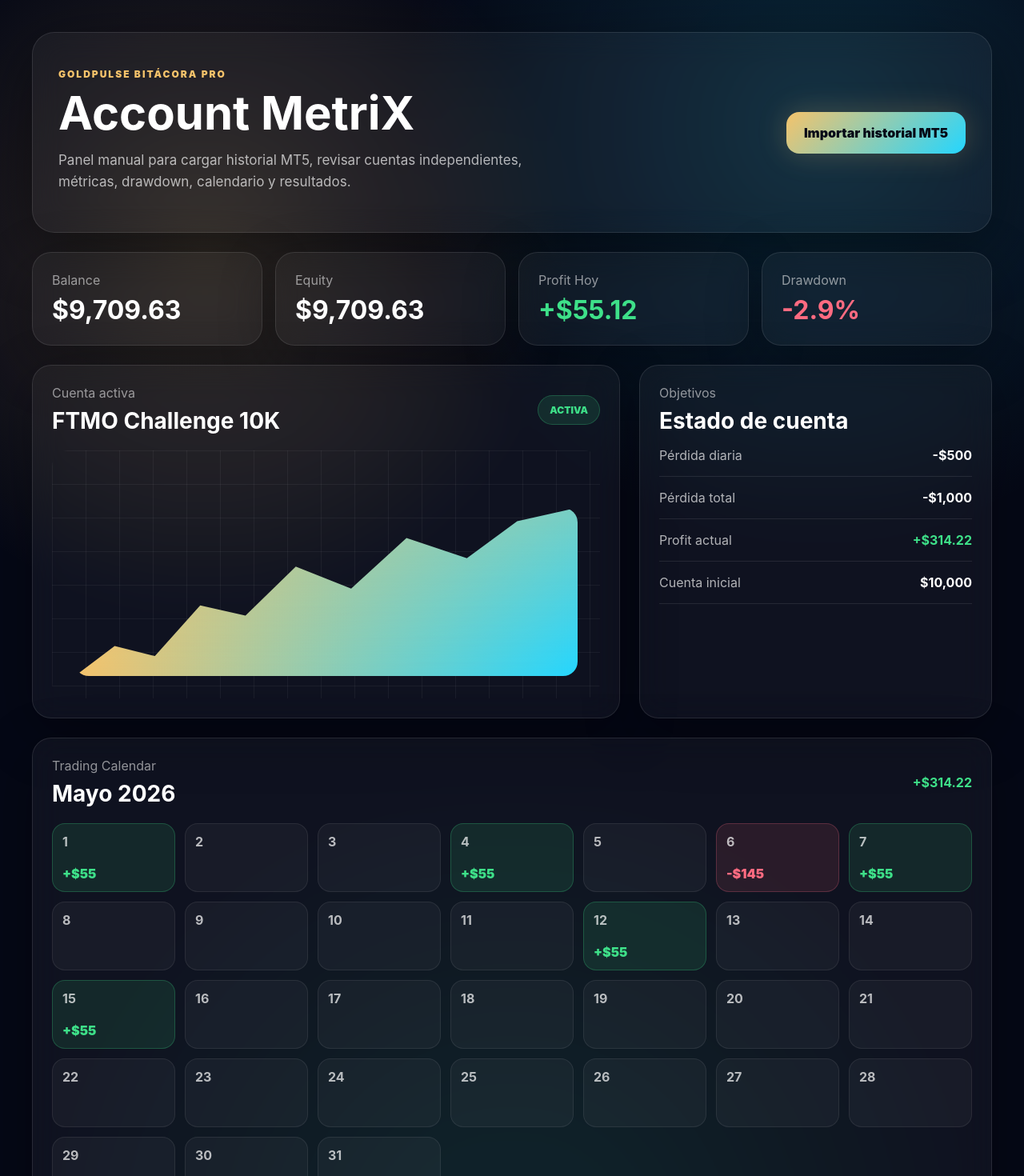
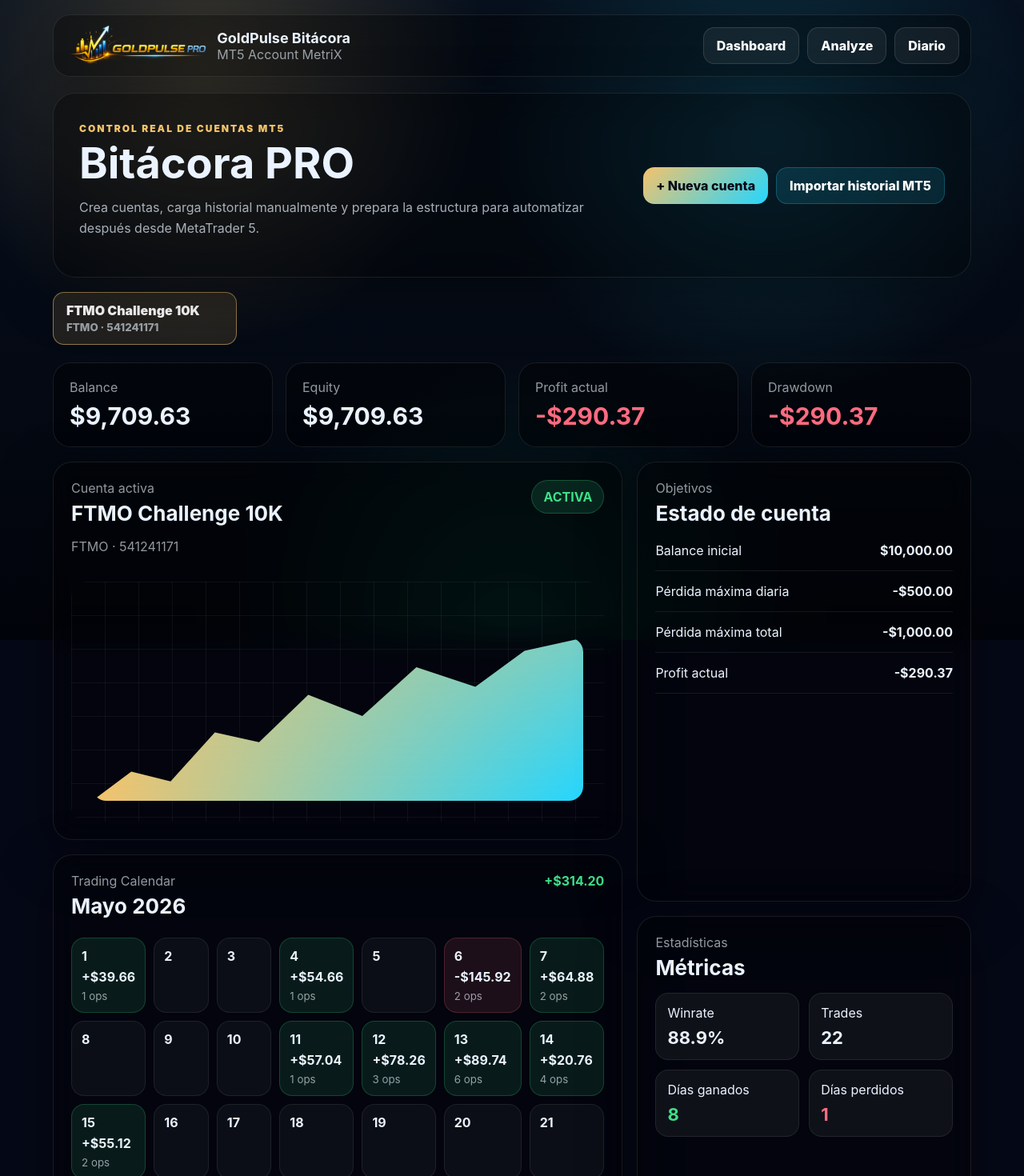
Before and after one commit to fjuanmanuel126-pixel/GoldPulse, a Next.js app: page /bitacora in a window 1280 px wide. Shown: the top 1470 px of the page at 80% size. Built offline with nearby package versions, Linux system fonts and the light colour scheme.

Commit message:
Bitacora real GoldPulse

```diff
--- a/pages/bitacora.tsx
+++ b/pages/bitacora.tsx
@@ -1,109 +1,384 @@
+import { useEffect, useMemo, useState } from "react";
+import { useRouter } from "next/router";
+
+type Account = {
+  id: string;
+  name: string;
+  broker: string;
+  accountNumber: string;
+  initialBalance: number;
+  balance: number;
+  equity: number;
+  maxDailyLoss: number;
+  maxTotalLoss: number;
+  createdAt: number;
+};
+
+const KEY = "goldpulse_mt5_accounts_v1";
+
+const demo: Account[] = [
+  {
+    id: "ftmo-demo",
+    name: "FTMO Challenge 10K",
+    broker: "FTMO",
+    accountNumber: "541241171",
+    initialBalance: 10000,
+    balance: 9709.63,
+    equity: 9709.63,
+    maxDailyLoss: 500,
+    maxTotalLoss: 1000,
+    createdAt: Date.now(),
+  },
+];
+
+const daily = [
+  { day: 1, pnl: 39.66, trades: 1 },
+  { day: 4, pnl: 54.66, trades: 1 },
+  { day: 6, pnl: -145.92, trades: 2 },
+  { day: 7, pnl: 64.88, trades: 2 },
+  { day: 11, pnl: 57.04, trades: 1 },
+  { day: 12, pnl: 78.26, trades: 3 },
+  { day: 13, pnl: 89.74, trades: 6 },
+  { day: 14, pnl: 20.76, trades: 4 },
+  { day: 15, pnl: 55.12, trades: 2 },
+];
+
+function money(v: number) {
+  const sign = v > 0 ? "+" : v < 0 ? "-" : "";
+  return `${sign}$${Math.abs(v).toLocaleString("en-US", {
+    minimumFractionDigits: 2,
+    maximumFractionDigits: 2,
+  })}`;
+}
+
 export default function BitacoraPage() {
+  const router = useRouter();
+  const [accounts, setAccounts] = useState<Account[]>(demo);
+  const [selectedId, setSelectedId] = useState("ftmo-demo");
+  const [showNew, setShowNew] = useState(false);
+
+  const selected = accounts.find((a) => a.id === selectedId) || accounts[0];
+
+  useEffect(() => {
+    try {
+      const raw = localStorage.getItem(KEY);
+      if (raw) {
+        const parsed = JSON.parse(raw);
+        if (Array.isArray(parsed) && parsed.length) {
+          setAccounts(parsed);
+          setSelectedId(parsed[0].id);
+        }
+      }
+    } catch {}
+  }, []);
+
+  useEffect(() => {
+    localStorage.setItem(KEY, JSON.stringify(accounts));
+  }, [accounts]);
+
+  const stats = useMemo(() => {
+    const profit = selected.balance - selected.initialBalance;
+    const dd = selected.initialBalance - selected.balance;
+    const wins = daily.filter((d) => d.pnl > 0).length;
+    const losses = daily.filter((d) => d.pnl < 0).length;
+    const trades = daily.reduce((a, b) => a + b.trades, 0);
+
+    return {
+      profit,
+      dd,
+      wins,
+      losses,
+      trades,
+      winrate: daily.length ? (wins / daily.length) * 100 : 0,
+    };
+  }, [selected]);
+
+  function addAccount(e: any) {
+    e.preventDefault();
+
+    const form = new FormData(e.currentTarget);
+
+    const newAccount: Account = {
+      id: crypto.randomUUID(),
+      name: String(form.get("name") || "Nueva cuenta"),
+      broker: String(form.get("broker") || "MT5"),
+      accountNumber: String(form.get("accountNumber") || ""),
+      initialBalance: Number(form.get("initialBalance") || 0),
+      balance: Number(form.get("initialBalance") || 0),
+      equity: Number(form.get("initialBalance") || 0),
+      maxDailyLoss: Number(form.get("maxDailyLoss") || 0),
+      maxTotalLoss: Number(form.get("maxTotalLoss") || 0),
+      createdAt: Date.now(),
+    };
+
+    setAccounts((prev) => [newAccount, ...prev]);
+    setSelectedId(newAccount.id);
+    setShowNew(false);
+  }
+
   return (
-    <main className="page">
-      <section className="hero">
+    <main className="gp-page">
+      <div className="gp-bg" />
+
+      <div className="gp-wrap">
+        <header className="gp-topbar">
+          <div className="gp-brand">
+            <img src="/branding/logo.png" />
             <div>
-          <p className="badge">GOLDPULSE BITÁCORA PRO</p>
-          <h1>Account MetriX</h1>
-          <p className="sub">
-            Panel manual para cargar historial MT5, revisar cuentas independientes,
-            métricas, drawdown, calendario y resultados.
+              <strong>GoldPulse Bitácora</strong>
+              <span>MT5 Account MetriX</span>
+            </div>
+          </div>
+
+          <nav>
+            <button onClick={() => router.push("/dashboard")}>Dashboard</button>
+            <button onClick={() => router.push("/analyze")}>Analyze</button>
+            <button onClick={() => router.push("/diary")}>Diario</button>
+          </nav>
+        </header>
+
+        <section className="gp-hero">
+          <div>
+            <span className="gp-badge">CONTROL REAL DE CUENTAS MT5</span>
+            <h1>Bitácora PRO</h1>
+            <p>
+              Crea cuentas, carga historial manualmente y prepara la estructura
+              para automatizar después desde MetaTrader 5.
             </p>
           </div>
 
-        <button>Importar historial MT5</button>
+          <div className="gp-actions">
+            <button className="gold" onClick={() => setShowNew(true)}>
+              + Nueva cuenta
+            </button>
+            <button className="blue">Importar historial MT5</button>
+          </div>
         </section>
 
-      <section className="cards">
-        <Card title="Balance" value="$9,709.63" />
-        <Card title="Equity" value="$9,709.63" />
-        <Card title="Profit Hoy" value="+$55.12" green />
-        <Card title="Drawdown" value="-2.9%" red />
+        {showNew && (
+          <form className="gp-card gp-form" onSubmit={addAccount}>
+            <h2>Nueva cuenta MT5</h2>
+
+            <input name="name" placeholder="Nombre: FTMO 10K" required />
+            <input name="broker" placeholder="Broker / Prop firm" required />
+            <input name="accountNumber" placeholder="Número de cuenta" />
+            <input name="initialBalance" type="number" placeholder="Balance inicial" required />
+            <input name="maxDailyLoss" type="number" placeholder="Pérdida máxima diaria" />
+            <input name="maxTotalLoss" type="number" placeholder="Pérdida máxima total" />
+
+            <div className="gp-actions">
+              <button className="gold" type="submit">Guardar cuenta</button>
+              <button type="button" onClick={() => setShowNew(false)}>Cancelar</button>
+            </div>
+          </form>
+        )}
+
+        <section className="gp-accountList">
+          {accounts.map((acc) => (
+            <button
+              key={acc.id}
+              className={acc.id === selectedId ? "active" : ""}
+              onClick={() => setSelectedId(acc.id)}
+            >
+              <span>{acc.name}</span>
+              <small>{acc.broker} · {acc.accountNumber || "Sin número"}</small>
+            </button>
+          ))}
         </section>
 
-      <section className="grid">
-        <div className="panel big">
-          <div className="top">
+        <section className="gp-grid4">
+          <Metric title="Balance" value={money(selected.balance).replace("+", "")} />
+          <Metric title="Equity" value={money(selected.equity).replace("+", "")} />
+          <Metric title="Profit actual" value={money(stats.profit)} green={stats.profit >= 0} red={stats.profit < 0} />
+          <Metric title="Drawdown" value={money(-stats.dd)} red />
+        </section>
+
+        <section className="gp-layout">
+          <div className="gp-left">
+            <div className="gp-card">
+              <div className="gp-cardTop">
                 <div>
-              <p className="mini">Cuenta activa</p>
-              <h2>FTMO Challenge 10K</h2>
+                  <span className="gp-mini">Cuenta activa</span>
+                  <h2>{selected.name}</h2>
+                  <p>{selected.broker} · {selected.accountNumber}</p>
                 </div>
-            <span className="active">ACTIVA</span>
+                <strong className="status">ACTIVA</strong>
               </div>
 
-          <div className="chart">
+              <div className="gp-chart">
                 <div className="curve" />
               </div>
             </div>
 
-        <div className="panel">
-          <p className="mini">Objetivos</p>
-          <h2>Estado de cuenta</h2>
-
-          <Row label="Pérdida diaria" value="-$500" />
-          <Row label="Pérdida total" value="-$1,000" />
-          <Row label="Profit actual" value="+$314.22" green />
-          <Row label="Cuenta inicial" value="$10,000" />
-        </div>
-      </section>
-
-      <section className="panel">
-        <div className="top">
+            <div className="gp-card">
+              <div className="gp-cardTop">
                 <div>
-            <p className="mini">Trading Calendar</p>
+                  <span className="gp-mini">Trading Calendar</span>
                   <h2>Mayo 2026</h2>
                 </div>
-          <strong className="green">+$314.22</strong>
+                <strong className="green">{money(daily.reduce((a, b) => a + b.pnl, 0))}</strong>
               </div>
 
               <div className="calendar">
                 {Array.from({ length: 31 }, (_, i) => {
                   const day = i + 1;
-            const positive = [1, 4, 7, 12, 15].includes(day);
-            const negative = day === 6;
+                  const found = daily.find((d) => d.day === day);
 
                   return (
                     <div
                       key={day}
-                className={`day ${positive ? "pos" : ""} ${negative ? "neg" : ""}`}
+                      className={`day ${
+                        found?.pnl && found.pnl > 0 ? "pos" : found?.pnl && found.pnl < 0 ? "neg" : ""
+                      }`}
                     >
                       <b>{day}</b>
-                {positive && <span>+$55</span>}
-                {negative && <span>-$145</span>}
+                      {found && (
+                        <>
+                          <strong>{money(found.pnl)}</strong>
+                          <small>{found.trades} ops</small>
+                        </>
+                      )}
                     </div>
                   );
                 })}
               </div>
+            </div>
+          </div>
+
+          <aside className="gp-right">
+            <div className="gp-card">
+              <span className="gp-mini">Objetivos</span>
+              <h2>Estado de cuenta</h2>
+
+              <Row label="Balance inicial" value={money(selected.initialBalance).replace("+", "")} />
+              <Row label="Pérdida máxima diaria" value={money(-selected.maxDailyLoss)} />
+              <Row label="Pérdida máxima total" value={money(-selected.maxTotalLoss)} />
+              <Row label="Profit actual" value={money(stats.profit)} green={stats.profit >= 0} />
+            </div>
+
+            <div className="gp-card">
+              <span className="gp-mini">Estadísticas</span>
+              <h2>Métricas</h2>
+
+              <div className="stats">
+                <Stat label="Winrate" value={`${stats.winrate.toFixed(1)}%`} />
+                <Stat label="Trades" value={String(stats.trades)} />
+                <Stat label="Días ganados" value={String(stats.wins)} green />
+                <Stat label="Días perdidos" value={String(stats.losses)} red />
+              </div>
+            </div>
+          </aside>
         </section>
+      </div>
 
       <style jsx>{`
-        .page {
+        .gp-page {
           min-height: 100vh;
-          padding: 40px;
-          color: white;
-          background:
-            radial-gradient(circle at 20% 20%, rgba(245, 195, 107, 0.18), transparent 28%),
-            radial-gradient(circle at 80% 10%, rgba(36, 214, 255, 0.16), transparent 30%),
-            radial-gradient(circle at 50% 100%, rgba(0, 255, 180, 0.08), transparent 35%),
-            #050816;
+          background: #050816;
+          color: #eaf3ff;
           font-family: Inter, Arial, sans-serif;
+          position: relative;
+          overflow-x: hidden;
         }
 
-        .hero {
+        .gp-bg {
+          position: fixed;
+          inset: 0;
+          background:
+            radial-gradient(circle at 20% 10%, rgba(245,195,107,.22), transparent 28%),
+            radial-gradient(circle at 75% 20%, rgba(36,214,255,.18), transparent 30%),
+            radial-gradient(circle at 50% 100%, rgba(0,255,180,.10), transparent 35%),
+            linear-gradient(180deg, #07111f, #02040b);
+          pointer-events: none;
+        }
+
+        .gp-wrap {
+          max-width: 1180px;
+          margin: 0 auto;
+          padding: 18px 16px 90px;
+          position: relative;
+          z-index: 1;
+        }
+
+        .gp-topbar,
+        .gp-card,
+        .gp-hero {
+          background: rgba(0,0,0,.38);
+          border: 1px solid rgba(255,255,255,.09);
+          backdrop-filter: blur(16px);
+          box-shadow: 0 20px 70px rgba(0,0,0,.35);
+        }
+
+        .gp-topbar {
+          display: flex;
+          justify-content: space-between;
+          align-items: center;
+          border-radius: 22px;
+          padding: 12px 14px;
+          margin-bottom: 20px;
+        }
+
+        .gp-brand {
+          display: flex;
+          align-items: center;
+          gap: 12px;
+        }
+
+        .gp-brand img {
+          height: 52px;
+        }
+
+        .gp-brand strong {
+          display: block;
+          font-size: 18px;
+        }
+
+        .gp-brand span,
+        .gp-card p,
+        .gp-mini,
+        small {
+          color: rgba(234,243,255,.62);
+        }
+
+        nav,
+        .gp-actions {
+          display: flex;
+          gap: 10px;
+          flex-wrap: wrap;
+        }
+
+        button {
+          border: 1px solid rgba(255,255,255,.12);
+          background: rgba(255,255,255,.06);
+          color: white;
+          padding: 12px 16px;
+          border-radius: 14px;
+          font-weight: 800;
+          cursor: pointer;
+        }
+
+        .gold {
+          background: linear-gradient(135deg, #f5c36b, #24d6ff);
+          color: #050816;
+          border: 0;
+        }
+
+        .blue {
+          background: rgba(36,214,255,.12);
+          border-color: rgba(36,214,255,.25);
+        }
+
+        .gp-hero {
+          border-radius: 28px;
+          padding: 32px;
           display: flex;
           justify-content: space-between;
           align-items: center;
           gap: 24px;
-          padding: 32px;
-          border-radius: 28px;
-          background: rgba(255, 255, 255, 0.045);
-          border: 1px solid rgba(255, 255, 255, 0.1);
-          box-shadow: 0 20px 80px rgba(0, 0, 0, 0.45);
-          backdrop-filter: blur(18px);
-          margin-bottom: 24px;
+          margin-bottom: 18px;
         }
 
-        .badge {
+        .gp-badge {
           color: #f5c36b;
           letter-spacing: 2px;
           font-size: 12px;
@@ -111,183 +386,212 @@
         }
 
         h1 {
-          font-size: 58px;
-          margin: 0;
+          font-size: 54px;
+          margin: 8px 0;
           line-height: 1;
         }
 
-        .sub {
-          max-width: 650px;
-          color: rgba(255, 255, 255, 0.68);
-          line-height: 1.6;
-          font-size: 17px;
+        h2 {
+          margin: 6px 0;
+          font-size: 26px;
         }
 
-        button {
-          border: 0;
-          padding: 16px 22px;
-          border-radius: 16px;
-          font-weight: 900;
-          cursor: pointer;
-          background: linear-gradient(135deg, #f5c36b, #24d6ff);
-          color: #050816;
-          box-shadow: 0 0 36px rgba(245, 195, 107, 0.22);
+        .gp-hero p {
+          max-width: 650px;
+          line-height: 1.6;
+          color: rgba(234,243,255,.7);
         }
 
-        .cards {
+        .gp-form {
+          display: grid;
+          gap: 12px;
+          margin-bottom: 18px;
+        }
+
+        input {
+          background: rgba(255,255,255,.06);
+          border: 1px solid rgba(255,255,255,.12);
+          color: white;
+          padding: 14px;
+          border-radius: 14px;
+          outline: none;
+        }
+
+        .gp-accountList {
+          display: flex;
+          gap: 12px;
+          overflow-x: auto;
+          margin-bottom: 18px;
+          padding-bottom: 4px;
+        }
+
+        .gp-accountList button {
+          min-width: 230px;
+          text-align: left;
+        }
+
+        .gp-accountList button span {
+          display: block;
+          font-weight: 900;
+        }
+
+        .gp-accountList button.active {
+          border-color: rgba(245,195,107,.55);
+          background: rgba(245,195,107,.12);
+        }
+
+        .gp-grid4 {
           display: grid;
           grid-template-columns: repeat(4, 1fr);
           gap: 16px;
-          margin-bottom: 24px;
+          margin-bottom: 18px;
         }
 
-        .card,
-        .panel {
-          background: rgba(255, 255, 255, 0.045);
-          border: 1px solid rgba(255, 255, 255, 0.1);
-          border-radius: 24px;
-          padding: 24px;
-          box-shadow: 0 20px 70px rgba(0, 0, 0, 0.32);
-          backdrop-filter: blur(18px);
+        .metric {
+          border-radius: 22px;
+          padding: 20px;
+          background: rgba(0,0,0,.38);
+          border: 1px solid rgba(255,255,255,.09);
         }
 
-        .card p,
-        .mini {
-          color: rgba(255, 255, 255, 0.55);
-          margin: 0 0 8px;
+        .metric span {
+          color: rgba(234,243,255,.62);
         }
 
-        .card h2 {
-          font-size: 32px;
-          margin: 0;
+        .metric strong {
+          display: block;
+          font-size: 30px;
+          margin-top: 8px;
         }
 
-        .grid {
+        .gp-layout {
           display: grid;
-          grid-template-columns: 1.5fr 0.9fr;
-          gap: 24px;
-          margin-bottom: 24px;
+          grid-template-columns: 1.45fr .85fr;
+          gap: 18px;
         }
 
-        .top {
+        .gp-left,
+        .gp-right {
+          display: grid;
+          gap: 18px;
+        }
+
+        .gp-card {
+          border-radius: 24px;
+          padding: 22px;
+        }
+
+        .gp-cardTop {
           display: flex;
           justify-content: space-between;
-          align-items: center;
           gap: 16px;
-          margin-bottom: 20px;
+          margin-bottom: 18px;
         }
 
-        h2 {
-          margin: 0;
-          font-size: 28px;
+        .status {
+          color: #3ee089;
+          background: rgba(62,224,137,.12);
+          border: 1px solid rgba(62,224,137,.25);
+          padding: 10px 14px;
+          border-radius: 999px;
+          height: fit-content;
         }
 
-        .active {
-          color: #3ee089;
-          background: rgba(62, 224, 137, 0.12);
-          border: 1px solid rgba(62, 224, 137, 0.24);
-          padding: 10px 14px;
-          border-radius: 999px;
-          font-weight: 900;
-          font-size: 12px;
-        }
-
-        .chart {
-          height: 310px;
+        .gp-chart {
+          height: 300px;
           position: relative;
           overflow: hidden;
           border-radius: 20px;
           background:
-            linear-gradient(rgba(255,255,255,0.05) 1px, transparent 1px),
-            linear-gradient(90deg, rgba(255,255,255,0.05) 1px, transparent 1px);
+            linear-gradient(rgba(255,255,255,.05) 1px, transparent 1px),
+            linear-gradient(90deg, rgba(255,255,255,.05) 1px, transparent 1px);
           background-size: 42px 42px;
         }
 
         .curve {
           position: absolute;
-          left: 28px;
-          right: 28px;
-          bottom: 28px;
+          left: 26px;
+          right: 26px;
+          bottom: 26px;
           height: 68%;
-          border-radius: 18px;
           background:
             linear-gradient(180deg, rgba(245,195,107,.40), transparent),
             linear-gradient(90deg, #f5c36b, #24d6ff);
           clip-path: polygon(0% 100%, 8% 82%, 16% 88%, 25% 58%, 34% 64%, 44% 35%, 55% 48%, 66% 18%, 78% 30%, 88% 8%, 100% 0, 100% 100%);
-        }
-
-        .row {
-          display: flex;
-          justify-content: space-between;
-          padding: 16px 0;
-          border-bottom: 1px solid rgba(255,255,255,0.09);
-          color: rgba(255,255,255,0.68);
-        }
-
-        .row b {
-          color: white;
-        }
-
-        .green {
-          color: #3ee089 !important;
-        }
-
-        .red {
-          color: #ff6b81 !important;
+          border-radius: 18px;
         }
 
         .calendar {
           display: grid;
           grid-template-columns: repeat(7, 1fr);
-          gap: 12px;
+          gap: 10px;
         }
 
         .day {
-          min-height: 86px;
+          min-height: 82px;
+          border-radius: 16px;
           padding: 12px;
-          border-radius: 16px;
-          background: rgba(255,255,255,0.04);
-          border: 1px solid rgba(255,255,255,0.08);
+          background: rgba(255,255,255,.04);
+          border: 1px solid rgba(255,255,255,.08);
           display: flex;
           flex-direction: column;
-          justify-content: space-between;
-        }
-
-        .day b {
-          color: rgba(255,255,255,0.7);
-        }
-
-        .day span {
-          font-weight: 900;
+          gap: 6px;
         }
 
         .day.pos {
-          background: rgba(62,224,137,0.11);
-          border-color: rgba(62,224,137,0.24);
-        }
-
-        .day.pos span {
-          color: #3ee089;
+          background: rgba(62,224,137,.10);
+          border-color: rgba(62,224,137,.22);
         }
 
         .day.neg {
-          background: rgba(255,107,129,0.11);
-          border-color: rgba(255,107,129,0.24);
+          background: rgba(255,107,129,.10);
+          border-color: rgba(255,107,129,.22);
         }
 
-        .day.neg span {
-          color: #ff6b81;
+        .green { color: #3ee089 !important; }
+        .red { color: #ff6b81 !important; }
+
+        .row {
+          display: flex;
+          justify-content: space-between;
+          padding: 15px 0;
+          border-bottom: 1px solid rgba(255,255,255,.08);
         }
 
-        @media (max-width: 900px) {
-          .hero,
-          .top {
+        .stats {
+          display: grid;
+          grid-template-columns: 1fr 1fr;
+          gap: 12px;
+          margin-top: 16px;
+        }
+
+        .stat {
+          background: rgba(255,255,255,.05);
+          border: 1px solid rgba(255,255,255,.08);
+          border-radius: 16px;
+          padding: 14px;
+        }
+
+        .stat b {
+          display: block;
+          font-size: 22px;
+          margin-top: 8px;
+        }
+
+        @media(max-width: 900px) {
+          .gp-topbar,
+          .gp-hero,
+          .gp-cardTop {
             flex-direction: column;
             align-items: flex-start;
           }
 
-          .cards,
-          .grid {
+          nav {
+            display: none;
+          }
+
+          .gp-grid4,
+          .gp-layout {
             grid-template-columns: 1fr;
           }
 
@@ -296,11 +600,7 @@
           }
 
           h1 {
-            font-size: 40px;
-          }
-
-          .page {
-            padding: 20px;
+            font-size: 38px;
           }
         }
       `}</style>
@@ -308,34 +608,16 @@
   );
 }
 
-function Card({
-  title,
-  value,
-  green,
-  red,
-}: {
-  title: string;
-  value: string;
-  green?: boolean;
-  red?: boolean;
-}) {
+function Metric({ title, value, green, red }: any) {
   return (
-    <div className="card">
-      <p>{title}</p>
-      <h2 className={green ? "green" : red ? "red" : ""}>{value}</h2>
+    <div className="metric">
+      <span>{title}</span>
+      <strong className={green ? "green" : red ? "red" : ""}>{value}</strong>
     </div>
   );
 }
 
-function Row({
-  label,
-  value,
-  green,
-}: {
-  label: string;
-  value: string;
-  green?: boolean;
-}) {
+function Row({ label, value, green }: any) {
   return (
     <div className="row">
       <span>{label}</span>
@@ -343,3 +625,12 @@
     </div>
   );
 }
+
+function Stat({ label, value, green, red }: any) {
+  return (
+    <div className="stat">
+      <span>{label}</span>
+      <b className={green ? "green" : red ? "red" : ""}>{value}</b>
+    </div>
+  );
+}
```
Lines whose indentation alone changed are shown as unchanged.
